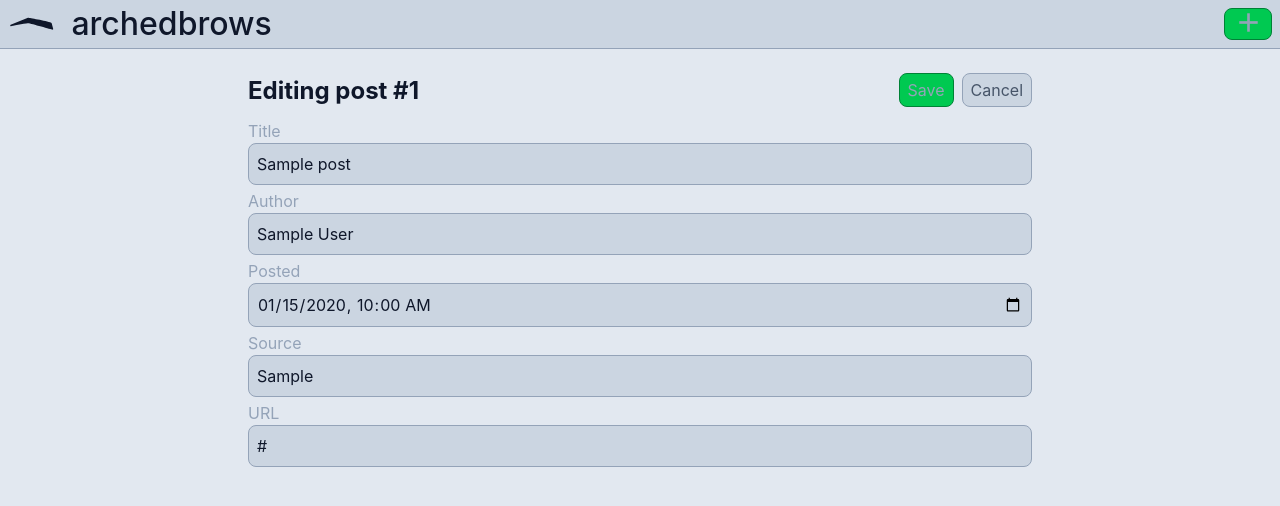
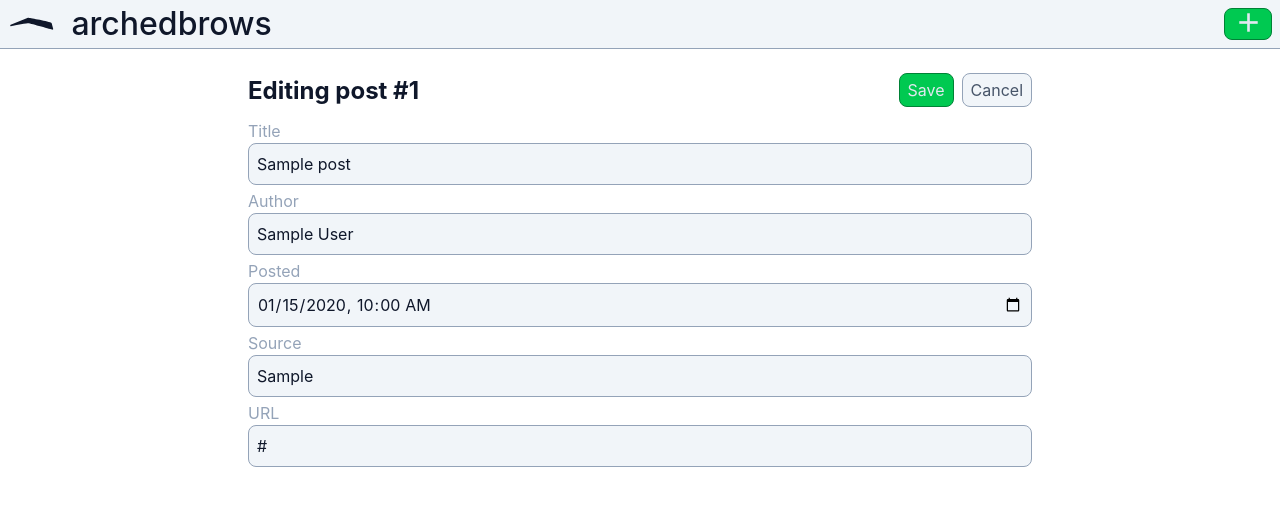
Before and after one commit to thcrt/archedbrows, a Flask app: page /edit/1 in a window 1280 px wide. Shown: the top 506 px of the page. Run offline with Flask 3, Linux system fonts and the light colour scheme; tables that the repository leaves empty hold one stand-in row (values such as "Sample post"); parts of the project's set-up code (start-up, migrations or seed data) failed here and were passed over.

Commit message:
Improve appearance of light mode

```diff
--- a/src/archedbrows/static/style.css
+++ b/src/archedbrows/static/style.css
@@ -66,6 +66,7 @@
 
 @layer theme {
     :root {
+        --palette-slate-0: #ffffff;
         --palette-slate-50: #f8fafc;
         --palette-slate-100: #f1f5f9;
         --palette-slate-200: #e2e8f0;
@@ -92,15 +93,16 @@
 
         --theme-radius: 8px;
 
-        --theme-color-bg: var(--palette-slate-200);
-        --theme-color-bg-alt: var(--palette-slate-300);
-        --theme-color-bg-alt-2: var(--palette-slate-400);
+        --theme-color-bg: var(--palette-slate-0);
+        --theme-color-bg-alt: var(--palette-slate-100);
+        --theme-color-bg-alt-2: var(--palette-slate-200);
         --theme-color-fg: var(--palette-slate-900);
         --theme-color-fg-alt: var(--palette-slate-600);
         --theme-color-fg-alt-2: var(--palette-slate-400);
         --theme-color-primary: var(--palette-green-500);
         --theme-color-primary-alt: var(--palette-green-700);
         --theme-color-primary-alt-2: var(--palette-green-800);
+        --theme-color-primary-select: var(--theme-color-bg);
 
     }
 
@@ -112,6 +114,7 @@
             --theme-color-fg: var(--palette-slate-200);
             --theme-color-fg-alt: var(--palette-slate-400);
             --theme-color-fg-alt-2: var(--palette-slate-600);
+            --theme-color-primary-select: var(--theme-color-fg);
         }
     }
 }
@@ -147,7 +150,7 @@ button,
 
         &:hover,
         &:focus-visible {
-            color: var(--theme-color-fg);
+            color: var(--theme-color-primary-select);
             border-color: var(--theme-color-primary);
             background-color: var(--theme-color-primary-alt);
         }
```
